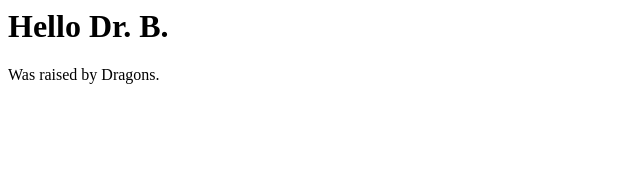
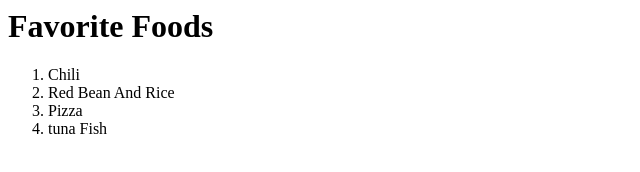
Before and after one commit to michaelkbradshaw/helloLab, a plain HTML site: page index.html in a window 1280 px wide. Shown: the whole page, without its empty margins (0-640 px from the left). Drawn offline with Linux system fonts and the light colour scheme.

Commit message:
added a list of fav foods

```diff
--- a/index.html
+++ b/index.html
@@ -1,9 +1,12 @@
 <html>
 <body>
-<h1>Hello Dr. B.</h1>
+<h1>Favorite Foods</h1>
+ <ol>
+<li>Chili</li>
+<li>Red Bean And Rice</li>
+<li>Pizza</li>
 
-  <p>
-    Was raised by Dragons.
-  </p>
+<li>tuna Fish</li>
+ </ol>
 </body>
 </html>
```
